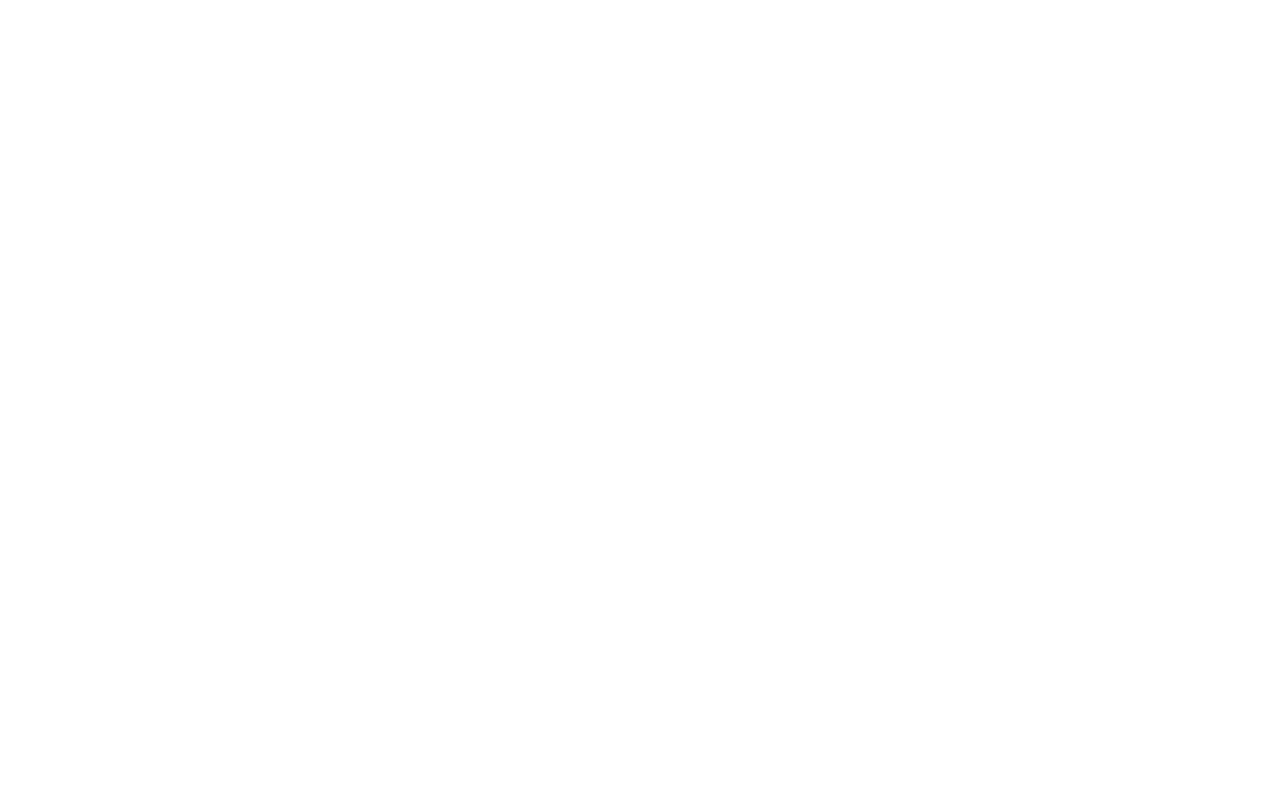
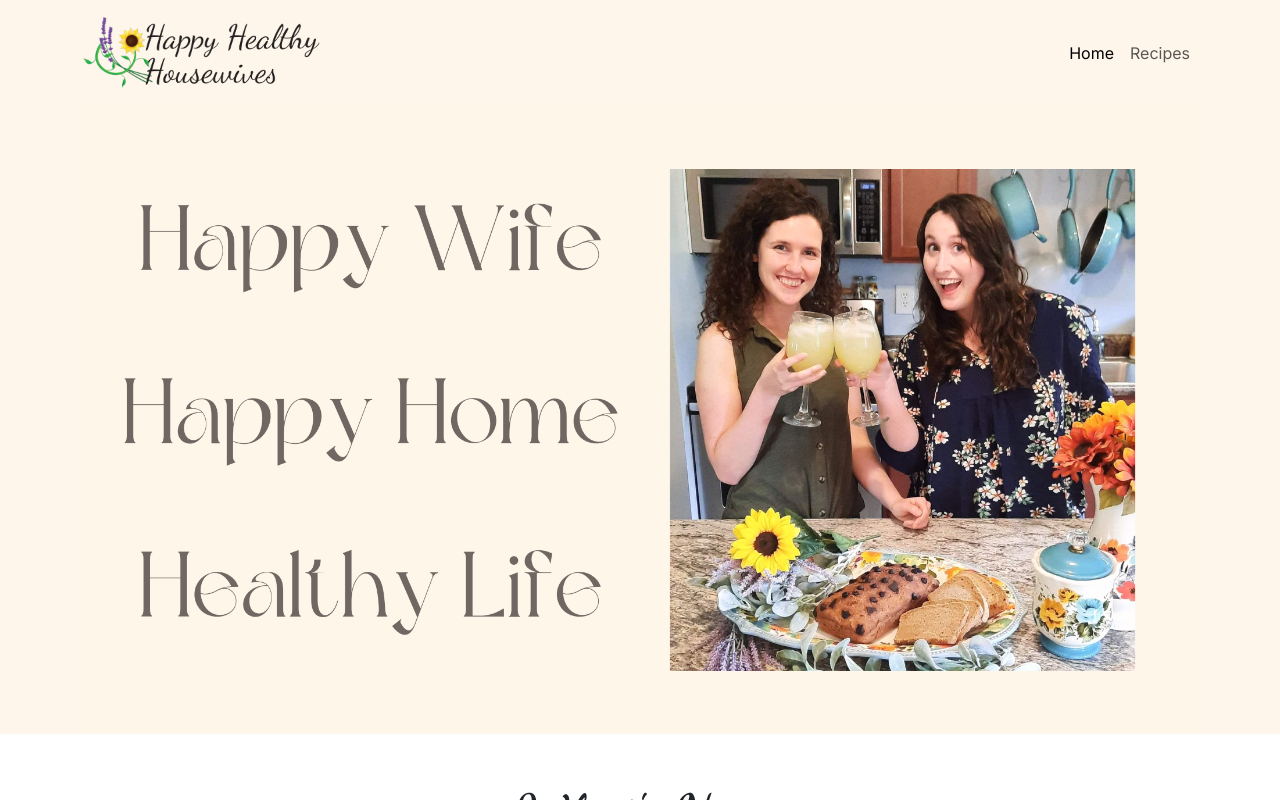
Before and after one commit to Nehemiah-Langness/happy-healthy-housewives, a React (Vite) app: page / in a window 1280 px wide. Built offline with nearby package versions, Linux system fonts and the light colour scheme; a web font is replaced by a local one.

Commit message:
setup for domain

```diff
--- a/src/base-url.ts
+++ b/src/base-url.ts
@@ -1 +1 @@
-export const baseUrl = '/happy-healthy-housewives'
+export const baseUrl = ''
```
Also changed, not shown: 1 other file (tests, documents, lock files or other folders).
